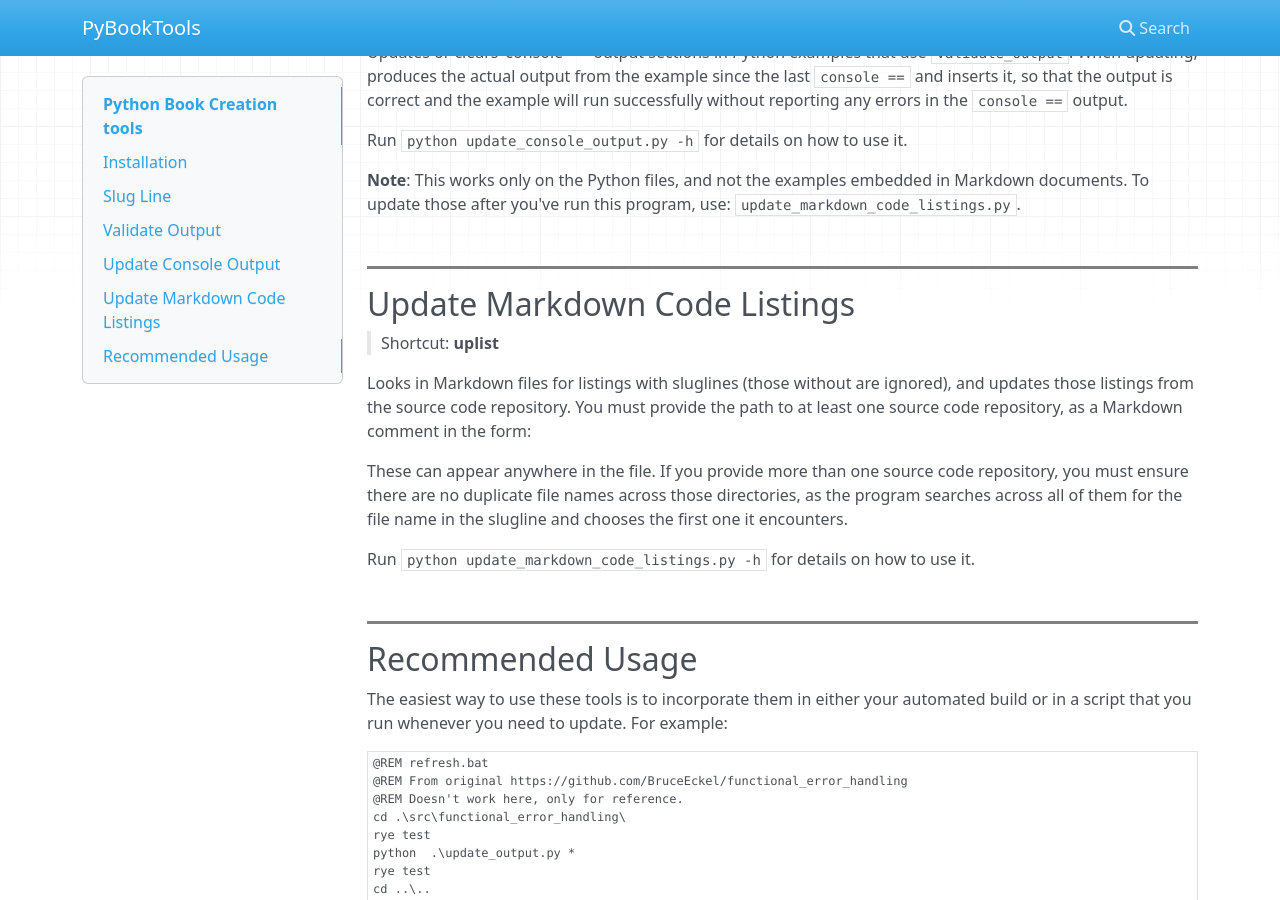
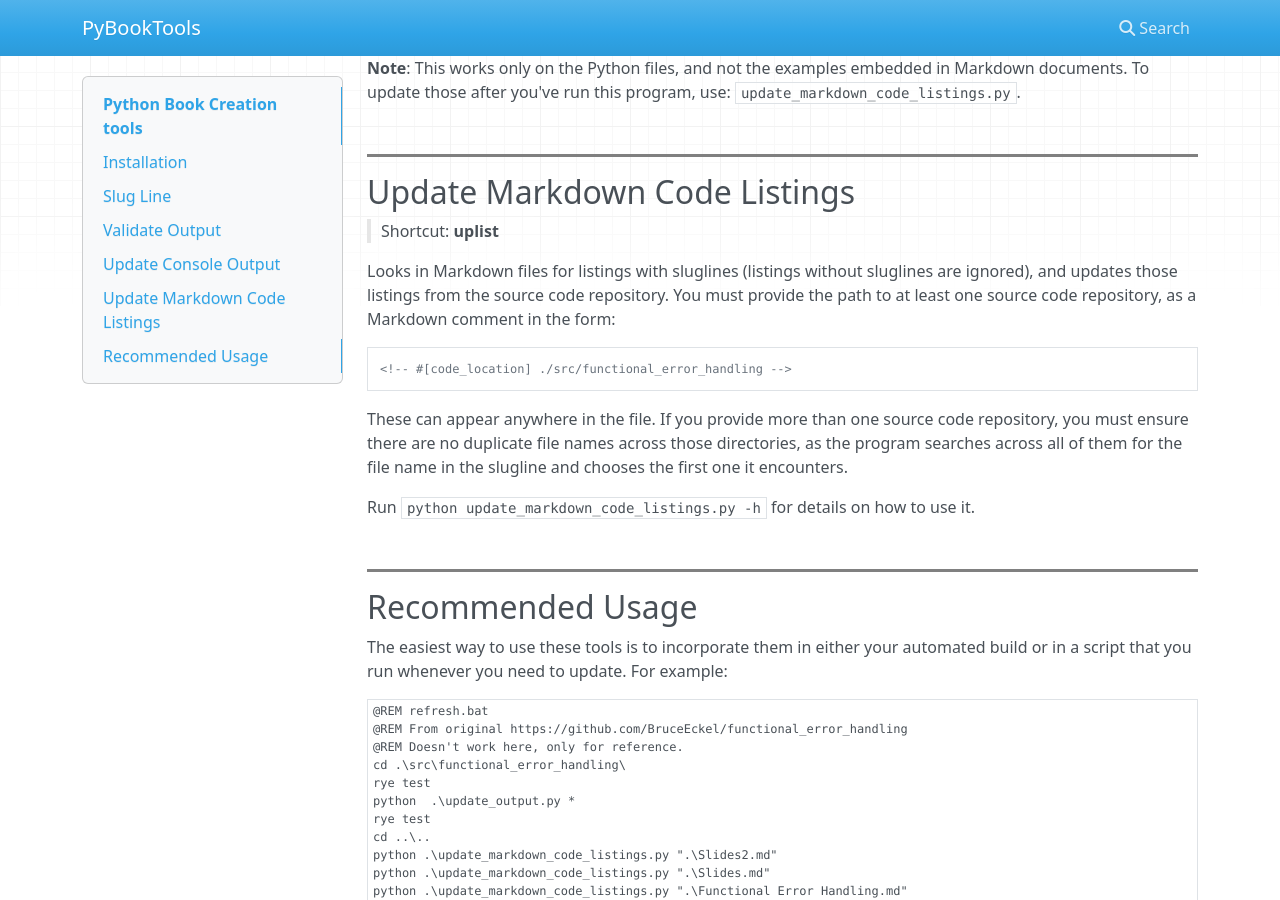
Before and after one commit to BruceEckel/pybooktools, an MkDocs documentation site: the page built from docs/index.md, in a window 1280 px wide and 900 px high, scrolled down 1796 px. Built offline with MkDocs 1.6.1, drawn with Linux system fonts in a browser that asks for light colours; nearby versions of some CDN libraries; some of the changed text lies outside the part shown.

Commit message:
Update index.md

````diff
--- a/docs/index.md
+++ b/docs/index.md
@@ -16,20 +16,16 @@ everything might not be working as described here.
   to `pip` install this package, but just include it in your project.
 
 - If you install the package using:
-
-  ```text
-  pip install git+https://github.com/BruceEckel/pybooktools.git
-  ```
-
+      ```
+      pip install git+https://github.com/BruceEckel/pybooktools.git
+      ```
   You will get the command-line shortcuts shown in the subsections below.
 
 - If you clone the repository, you can install it by moving to the root
   directory of the repository and using:
-
-  ```text
-  pip install -e .
-  ```
-
+      ```
+      pip install -e .
+      ```
   The `-e` is optional but it makes the installation editable. Without the `-e` you
   can make changes to the code but these will not be reflected in the running installation.
 
@@ -50,8 +46,8 @@ in the form:
 #: file_name.py
 ```
 
-1. If the slug line does not exist it is added.
-2. If it exists and is incorrect it is corrected.
+1. If the slug line does not exist, it is added.
+2. If it exists and is incorrect, it is corrected.
 3. If it exists and is correct, no changes are made.
 
 Changes are reported by the program.
@@ -112,11 +108,13 @@ you've run this program, use:
 
 > Shortcut: **uplist**
 
-Looks in Markdown files for listings with sluglines (those without are ignored),
+Looks in Markdown files for listings with sluglines (listings without sluglines are ignored),
 and updates those listings from the source code repository.
 You must provide the path to at least one source code repository,
 as a Markdown comment in the form:
+```
 <!-- #[code_location] ./src/functional_error_handling -->
+```
 These can appear anywhere in the file.
 If you provide more than one source code repository, you must ensure
 there are no duplicate file names across those directories, as the program
````
